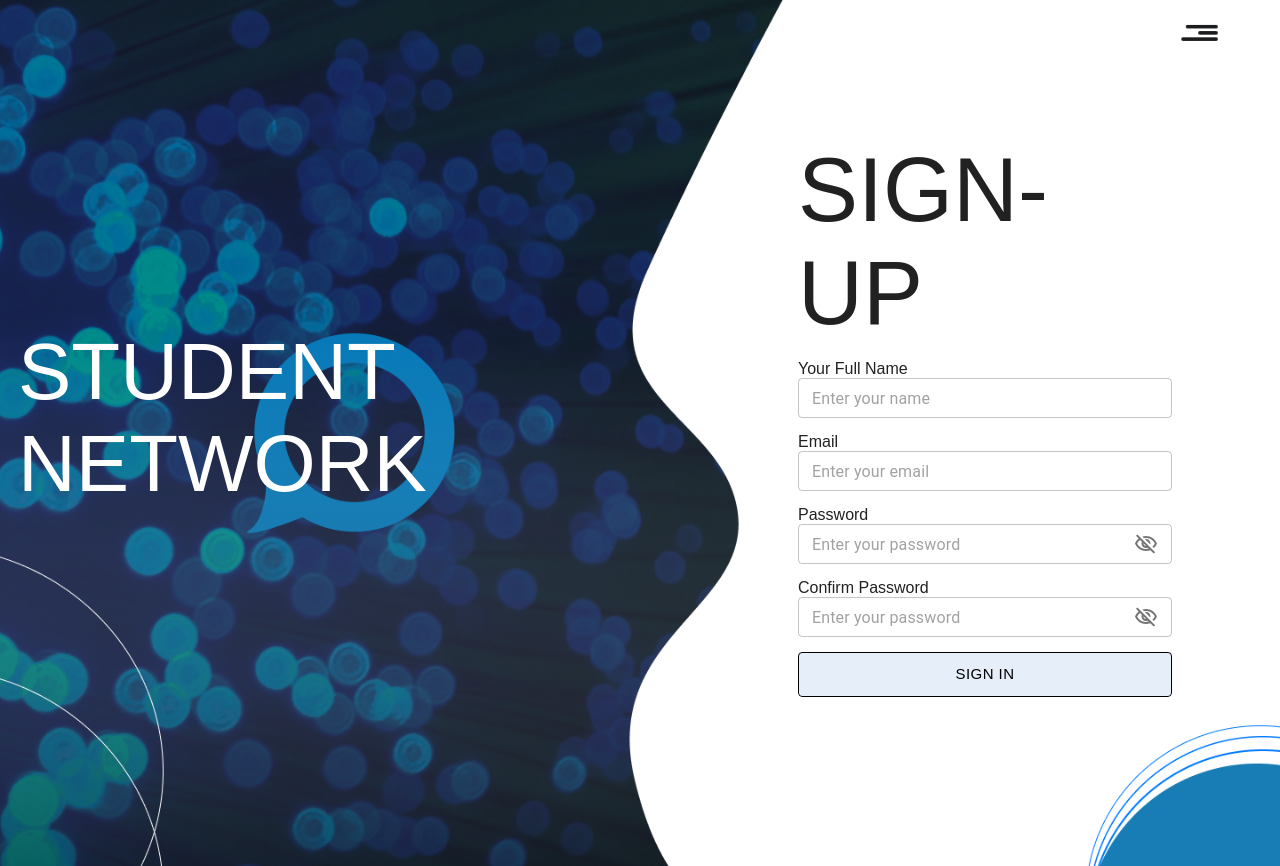
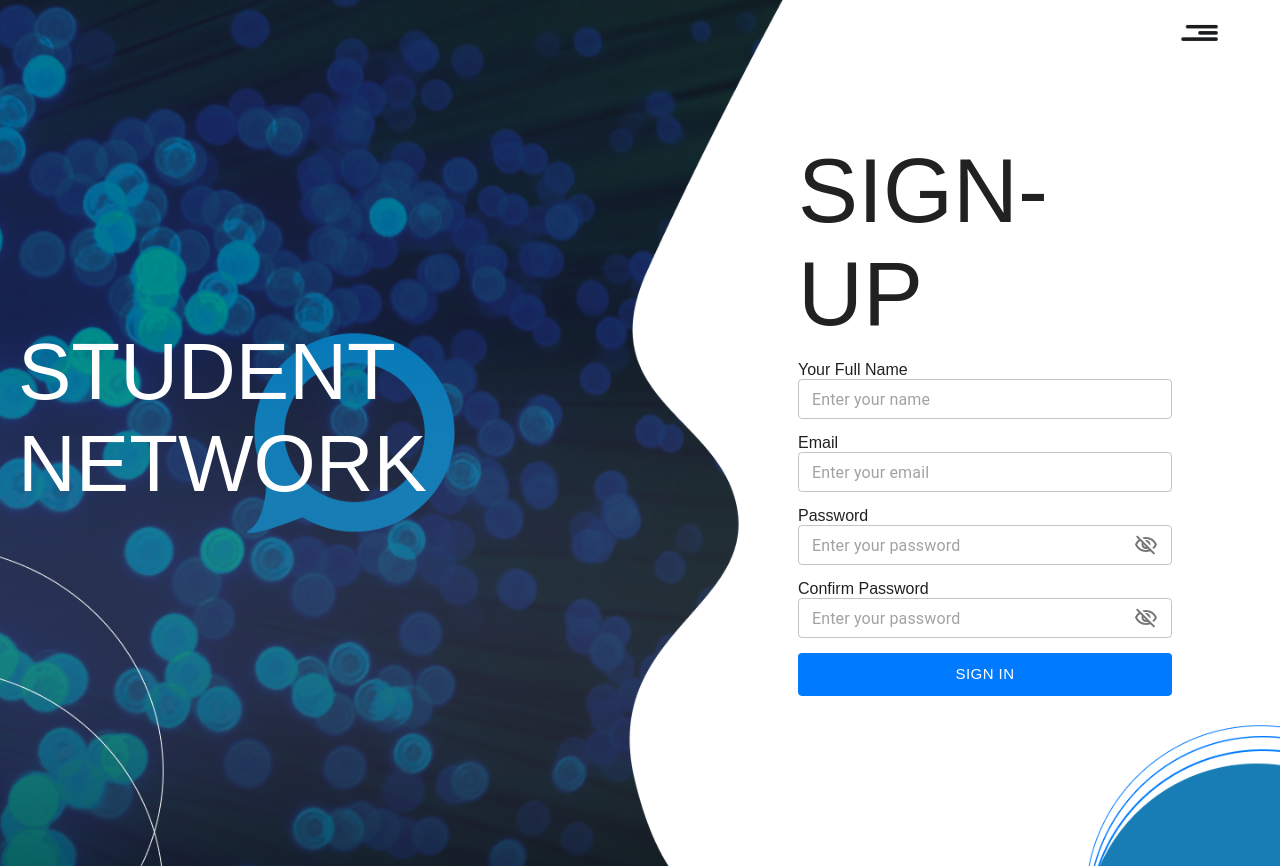
Before and after one commit to unmsmfisi-socialapplication/social_app, a Next.js app in the folder frontend/: page /auth/register in a window 1280 px wide. Built offline with nearby package versions, Linux system fonts and the light colour scheme.

Commit message:
[Frontend] fix: Removed CardAuth style prop & fixed WButton typeColor value.

```diff
--- a/frontend/src/app/auth/register/page.tsx
+++ b/frontend/src/app/auth/register/page.tsx
@@ -2,8 +2,7 @@
 import EnrollmentHoc from "@/app/auth/auth";
 import CardAuth from "@/components/organisms/CardAuth";
 
-import { WInput } from "@/components";
-import { WButton } from "@/components";
+import { WInput, WButton } from "@/components";
 
 import VisibilityOffOutlinedIcon from "@mui/icons-material/VisibilityOffOutlined";
 
@@ -15,7 +14,6 @@ export default function RegisterPage() {
         title="SIGN-UP"
         size="large"
         variant="outlined"
-        style={{ fontWeight: "900" }}
       >
         <div style={{ margin: "15px 0" }}>
           <span>Your Full Name</span>
@@ -64,7 +62,7 @@ export default function RegisterPage() {
           />
         </div>
 
-        <WButton typeColor="secondary" text="Sign in" size="large" />
+        <WButton typeColor="primary" text="Sign in" size="large" />
       </CardAuth>
     </EnrollmentHoc>
   );
```
